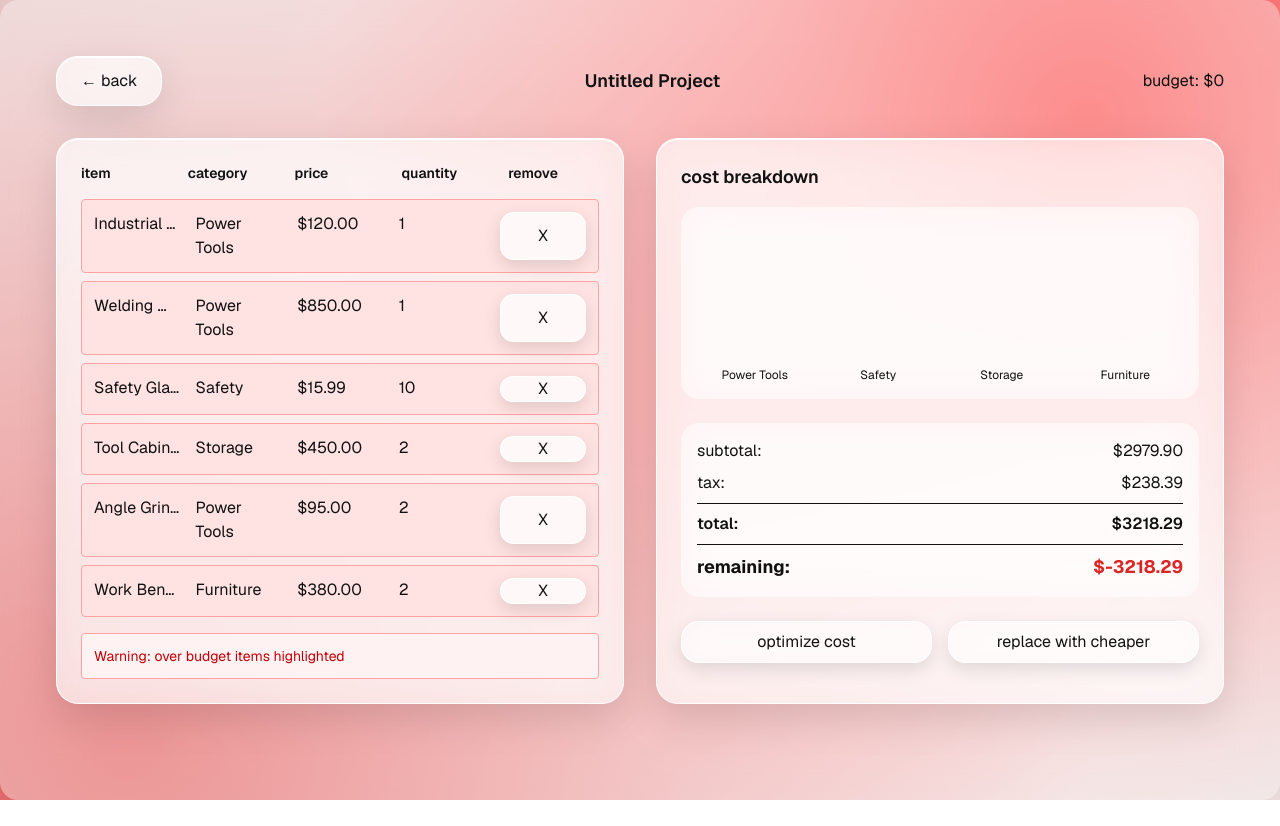
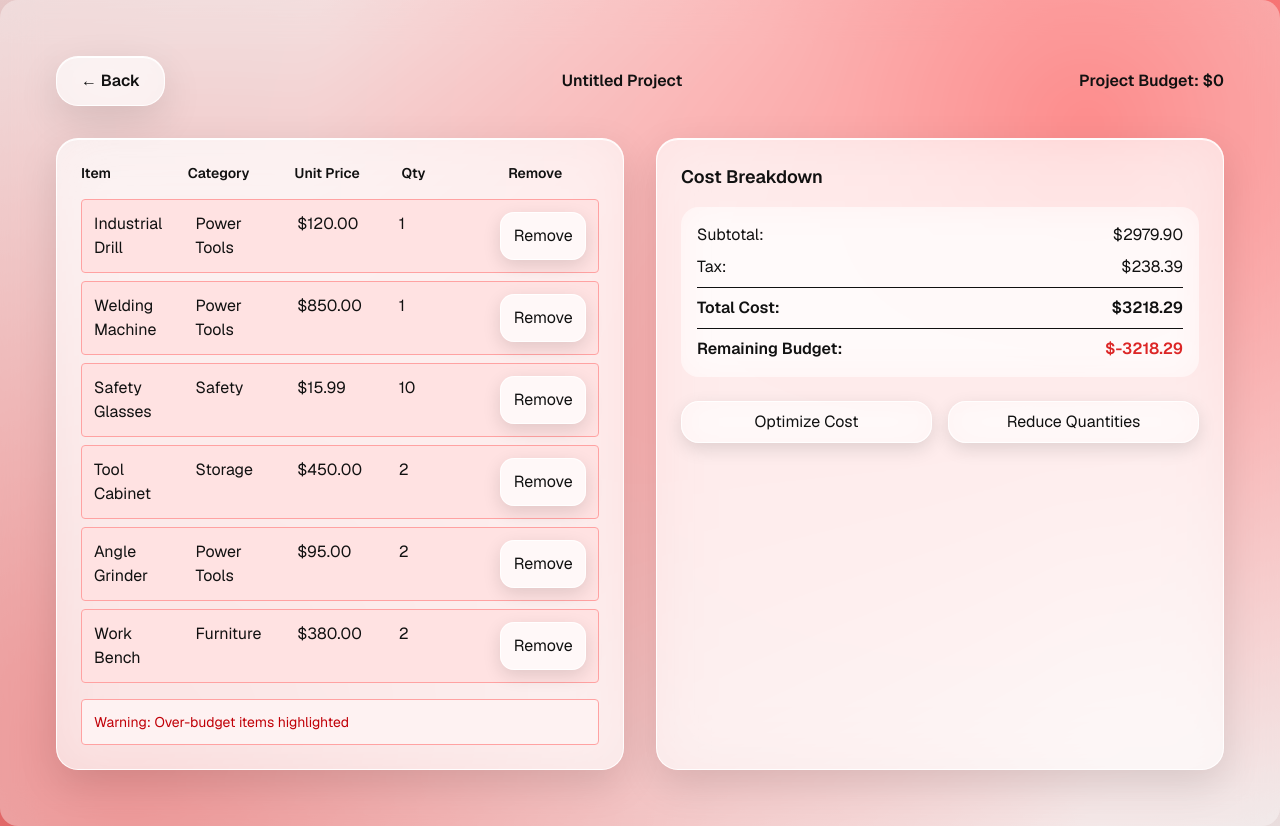
Before and after one commit to ab1kenobi/GraingerGang, a Next.js app in the folder graingergang/: page /cart in a window 1280 px wide. Before the commit the page ends 800 px from the top, so only its background shows below. Built offline with nearby package versions, Linux system fonts and the light colour scheme.

Commit message:
made everything more formal

```diff
--- a/graingergang/app/cart/page.tsx
+++ b/graingergang/app/cart/page.tsx
@@ -15,11 +15,9 @@ interface CartItem {
 export default function CartPage() {
 
   const router = useRouter()
-  const { project, setProject } = useProject()
+  const { project } = useProject()
 
-  // ⭐ Use GLOBAL budget
   const budget = project.budget || 0
-
   const [taxRate] = useState<number>(0.08)
 
   const [cartItems, setCartItems] = useState<CartItem[]>([
@@ -33,36 +31,12 @@ export default function CartPage() {
 
 
   const calculations = useMemo(() => {
-
-    const subtotal = cartItems.reduce(
-      (sum, item) => sum + item.price * item.quantity,
-      0
-    )
-
+    const subtotal = cartItems.reduce((sum, item) => sum + item.price * item.quantity, 0)
     const tax = subtotal * taxRate
     const total = subtotal + tax
     const remaining = budget - total
-
     return { subtotal, tax, total, remaining }
-
   }, [cartItems, budget, taxRate])
-
-
-
-  const categoryBreakdown = useMemo(() => {
-
-    const breakdown: { [key: string]: number } = {}
-
-    cartItems.forEach(item => {
-      const cost = item.price * item.quantity
-      breakdown[item.category] =
-        (breakdown[item.category] || 0) + cost
-    })
-
-    return breakdown
-
-  }, [cartItems])
-
 
 
   const removeItem = (id: string) => {
@@ -70,9 +44,7 @@ export default function CartPage() {
   }
 
 
-
   const optimizeCost = () => {
-
     const sorted = [...cartItems].sort(
       (a, b) => (b.price * b.quantity) - (a.price * a.quantity)
     )
@@ -81,14 +53,11 @@ export default function CartPage() {
     let testTotal = calculations.total
 
     while (testTotal > budget && newItems.length > 0) {
-
       newItems.shift()
-
       const newSubtotal = newItems.reduce(
         (sum, item) => sum + item.price * item.quantity,
         0
       )
-
       testTotal = newSubtotal * (1 + taxRate)
     }
 
@@ -96,17 +65,13 @@ export default function CartPage() {
   }
 
 
-
   const replaceWithCheaper = () => {
-
     const newItems = cartItems.map(item => ({
       ...item,
       quantity: Math.max(1, Math.floor(item.quantity * 0.7))
     }))
-
     setCartItems(newItems)
   }
-
 
 
   const isOverBudget = calculations.total > budget
@@ -117,23 +82,22 @@ export default function CartPage() {
     <div className="min-h-screen bg-gray-200 p-8">
       <div className="max-w-7xl mx-auto">
 
-        {/* 🔥 HEADER */}
-        <div className="flex justify-between items-center mb-8">
+        {/* Header */}
+        <div className="flex justify-between items-center mb-8 font-semibold">
 
           <button
             onClick={() => router.back()}
             className="bg-white px-6 py-3 rounded shadow hover:bg-gray-50"
           >
-            ← back
+            ← Back
           </button>
 
-          <div className="text-lg font-semibold">
+          <div>
             {project.projectName || "Untitled Project"}
           </div>
 
-          {/* ⭐ LIVE GLOBAL BUDGET */}
           <div>
-            budget: ${budget.toLocaleString()}
+            Project Budget: ${budget.toLocaleString()}
           </div>
         </div>
 
@@ -141,15 +105,15 @@ export default function CartPage() {
 
         <div className="grid grid-cols-1 lg:grid-cols-2 gap-8">
 
-          {/* CART ITEMS */}
+          {/* Items */}
           <div className="bg-white p-6 rounded shadow">
 
             <div className="grid grid-cols-5 gap-4 mb-4 font-semibold text-sm">
-              <div>item</div>
-              <div>category</div>
-              <div>price</div>
-              <div>quantity</div>
-              <div>remove</div>
+              <div>Item</div>
+              <div>Category</div>
+              <div>Unit Price</div>
+              <div>Qty</div>
+              <div>Remove</div>
             </div>
 
             <div className="space-y-2">
@@ -162,7 +126,7 @@ export default function CartPage() {
                       : 'bg-gray-100'
                   }`}
                 >
-                  <div className="truncate">{item.item}</div>
+                  <div>{item.item}</div>
                   <div>{item.category}</div>
                   <div>${item.price.toFixed(2)}</div>
                   <div>{item.quantity}</div>
@@ -171,7 +135,7 @@ export default function CartPage() {
                     onClick={() => removeItem(item.id)}
                     className="hover:bg-gray-200 rounded"
                   >
-                    X
+                    Remove
                   </button>
                 </div>
               ))}
@@ -179,7 +143,7 @@ export default function CartPage() {
 
             {isOverBudget && (
               <div className="mt-4 p-3 bg-red-50 border border-red-300 rounded text-red-700 text-sm">
-                Warning: over budget items highlighted
+                Warning: Over-budget items highlighted
               </div>
             )}
 
@@ -187,58 +151,32 @@ export default function CartPage() {
 
 
 
-          {/* COST PANEL */}
+          {/* Cost Panel */}
           <div className="bg-white p-6 rounded shadow">
 
             <h3 className="text-lg font-semibold mb-4">
-              cost breakdown
+              Cost Breakdown
             </h3>
 
-            <div className="bg-gray-100 h-48 rounded mb-6 p-4">
-              <div className="h-full flex items-end gap-2">
-                {Object.entries(categoryBreakdown).map(([category, amount]) => {
-
-                  const maxAmount =
-                    Math.max(...Object.values(categoryBreakdown))
-
-                  const height = (amount / maxAmount) * 100
-
-                  return (
-                    <div key={category} className="flex-1 flex flex-col items-center">
-                      <div
-                        className="w-full bg-blue-500 rounded-t"
-                        style={{ height: `${height}%` }}
-                      />
-                      <div className="text-xs truncate">{category}</div>
-                    </div>
-                  )
-                })}
-              </div>
-            </div>
-
-
-
-            {/* TOTAL */}
             <div className="bg-gray-100 p-4 rounded space-y-2 mb-6">
 
               <div className="flex justify-between">
-                <span>subtotal:</span>
+                <span>Subtotal:</span>
                 <span>${calculations.subtotal.toFixed(2)}</span>
               </div>
 
               <div className="flex justify-between">
-                <span>tax:</span>
+                <span>Tax:</span>
                 <span>${calculations.tax.toFixed(2)}</span>
               </div>
 
               <div className="flex justify-between font-semibold border-t pt-2">
-                <span>total:</span>
+                <span>Total Cost:</span>
                 <span>${calculations.total.toFixed(2)}</span>
               </div>
 
-              <div className="flex justify-between font-bold text-lg border-t pt-2">
-                <span>remaining:</span>
-
+              <div className="flex justify-between font-semibold border-t pt-2">
+                <span>Remaining Budget:</span>
                 <span className={
                   calculations.remaining < 0
                     ? "text-red-600"
@@ -251,20 +189,19 @@ export default function CartPage() {
             </div>
 
 
-
             <div className="flex gap-4">
               <button
                 onClick={optimizeCost}
                 className="flex-1 bg-gray-200 px-4 py-2 rounded hover:bg-gray-300"
               >
-                optimize cost
+                Optimize Cost
               </button>
 
               <button
                 onClick={replaceWithCheaper}
                 className="flex-1 bg-gray-200 px-4 py-2 rounded hover:bg-gray-300"
               >
-                replace with cheaper
+                Reduce Quantities
               </button>
             </div>
 
--- a/graingergang/app/page.tsx
+++ b/graingergang/app/page.tsx
@@ -8,9 +8,8 @@ export default function Home() {
   const { project, setProject } = useProject()
 
   const handleGenerateAIPlan = () => {
-
     if (!project.projectName || !project.budget) {
-      alert("Please enter a project name and budget.")
+      alert("Please enter a Project Name and Budget.")
       return
     }
 
@@ -18,9 +17,8 @@ export default function Home() {
   }
 
   const handleManualBrowse = () => {
-
     if (!project.projectName || !project.budget) {
-      alert("Please enter a project name and budget.")
+      alert("Please enter a Project Name and Budget.")
       return
     }
 
@@ -34,99 +32,76 @@ export default function Home() {
         {/* Header */}
         <div className="flex gap-5 mb-10">
           <button className="bg-white px-10 py-5">
-            logo
+            Logo
           </button>
 
           <button className="bg-white px-10 py-5">
-            new project
+            New Project
           </button>
 
           <button className="bg-white px-10 py-5">
-            saved projects
+            Saved Projects
           </button>
 
           <button className="bg-white px-10 py-5">
-            help
+            Help
           </button>
         </div>
 
 
-        {/* FORM */}
+        {/* Form */}
         <div className="bg-white p-10 mb-8">
           <div className="space-y-5">
 
-            {/* Project Name */}
             <div className="grid grid-cols-[200px_1fr] gap-8 items-center">
-              <label className="text-lg">project name:</label>
-
+              <label className="text-lg font-medium">Project Name:</label>
               <input
                 type="text"
                 className="bg-[#d0d0d0] h-12 px-4"
                 value={project.projectName}
                 onChange={(e) =>
-                  setProject({
-                    ...project,
-                    projectName: e.target.value
-                  })
+                  setProject({ ...project, projectName: e.target.value })
                 }
               />
             </div>
 
-
-            {/* Budget */}
             <div className="grid grid-cols-[200px_1fr] gap-8 items-center">
-              <label className="text-lg">budget:</label>
-
+              <label className="text-lg font-medium">Budget:</label>
               <input
                 type="number"
                 className="bg-[#d0d0d0] h-12 px-4"
                 value={project.budget || ""}
                 onChange={(e) =>
-                  setProject({
-                    ...project,
-                    budget: Number(e.target.value)
-                  })
+                  setProject({ ...project, budget: Number(e.target.value) })
                 }
               />
             </div>
 
-
-            {/* Timeline */}
             <div className="grid grid-cols-[200px_1fr] gap-8 items-center">
-              <label className="text-lg">timeline:</label>
-
+              <label className="text-lg font-medium">Timeline:</label>
               <input
                 type="text"
                 className="bg-[#d0d0d0] h-12 px-4"
                 value={project.timeline}
                 onChange={(e) =>
-                  setProject({
-                    ...project,
-                    timeline: e.target.value
-                  })
+                  setProject({ ...project, timeline: e.target.value })
                 }
               />
             </div>
 
-
-            {/* Category */}
             <div className="grid grid-cols-[200px_1fr] gap-8 items-center">
-              <label className="text-lg">category:</label>
-
+              <label className="text-lg font-medium">Category:</label>
               <select
                 className="bg-[#d0d0d0] h-12 px-4"
                 value={project.category}
                 onChange={(e) =>
-                  setProject({
-                    ...project,
-                    category: e.target.value
-                  })
+                  setProject({ ...project, category: e.target.value })
                 }
               >
-                <option value="">select category</option>
-                <option value="renovation">renovation</option>
-                <option value="electrical">electrical</option>
-                <option value="plumbing">plumbing</option>
+                <option value="">Select Category</option>
+                <option value="renovation">Renovation</option>
+                <option value="electrical">Electrical</option>
+                <option value="plumbing">Plumbing</option>
               </select>
             </div>
 
@@ -136,18 +111,15 @@ export default function Home() {
 
         {/* Description */}
         <div className="mb-12">
-          <label className="text-lg block mb-4">
-            describe project
+          <label className="text-lg font-medium block mb-4">
+            Project Description
           </label>
 
           <textarea
             className="w-full bg-white border-2 border-gray-300 min-h-[200px] p-4"
             value={project.description}
             onChange={(e) =>
-              setProject({
-                ...project,
-                description: e.target.value
-              })
+              setProject({ ...project, description: e.target.value })
             }
           />
         </div>
@@ -158,16 +130,16 @@ export default function Home() {
 
           <button
             onClick={handleGenerateAIPlan}
-            className="bg-white px-12 py-5 hover:bg-gray-100 transition"
+            className="bg-white px-12 py-5 hover:bg-gray-100 transition font-medium"
           >
-            generate AI plan
+            Generate AI Plan
           </button>
 
           <button
             onClick={handleManualBrowse}
-            className="bg-white px-12 py-5 hover:bg-gray-100 transition"
+            className="bg-white px-12 py-5 hover:bg-gray-100 transition font-medium"
           >
-            skip and browse manually
+            Browse Products Manually
           </button>
 
         </div>
```
Also changed, not shown: graingergang/app/build/page.tsx (+18 -25 lines), graingergang/app/grainger/page.tsx (+29 -14 lines).
